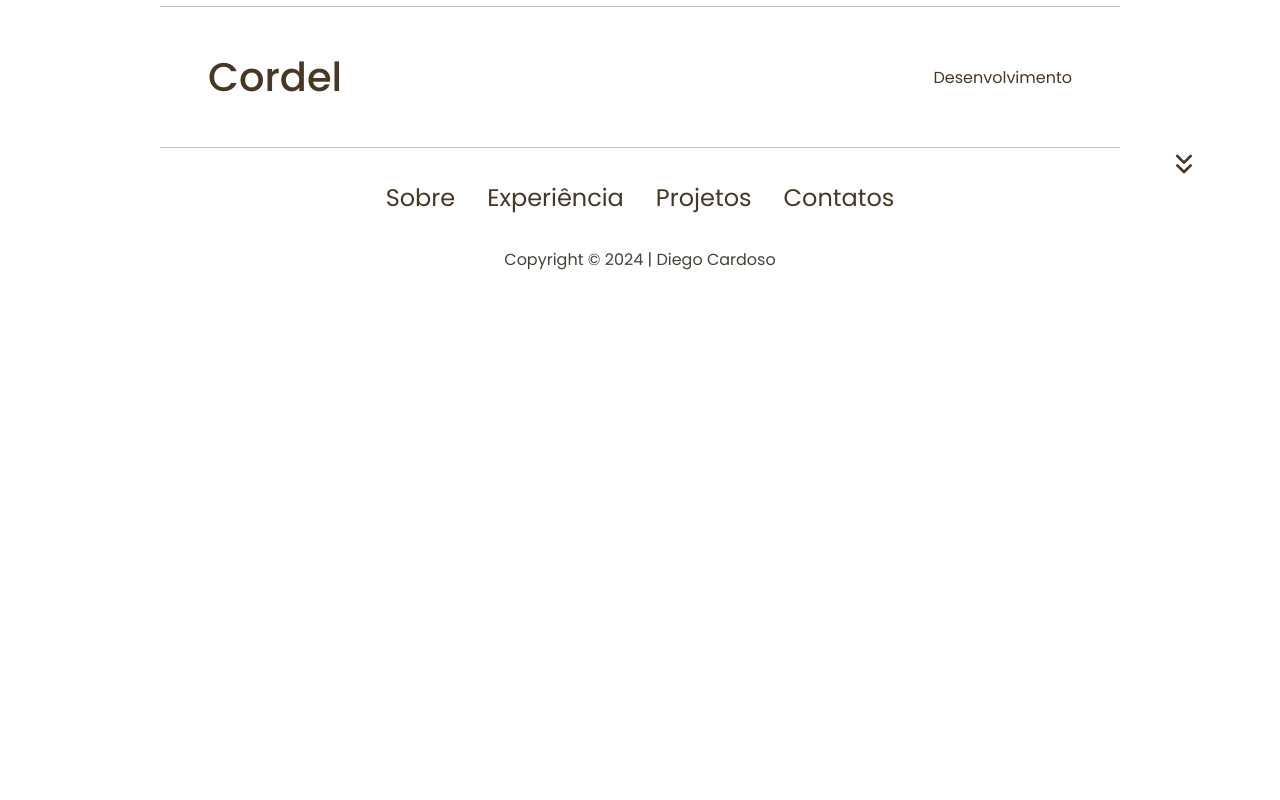
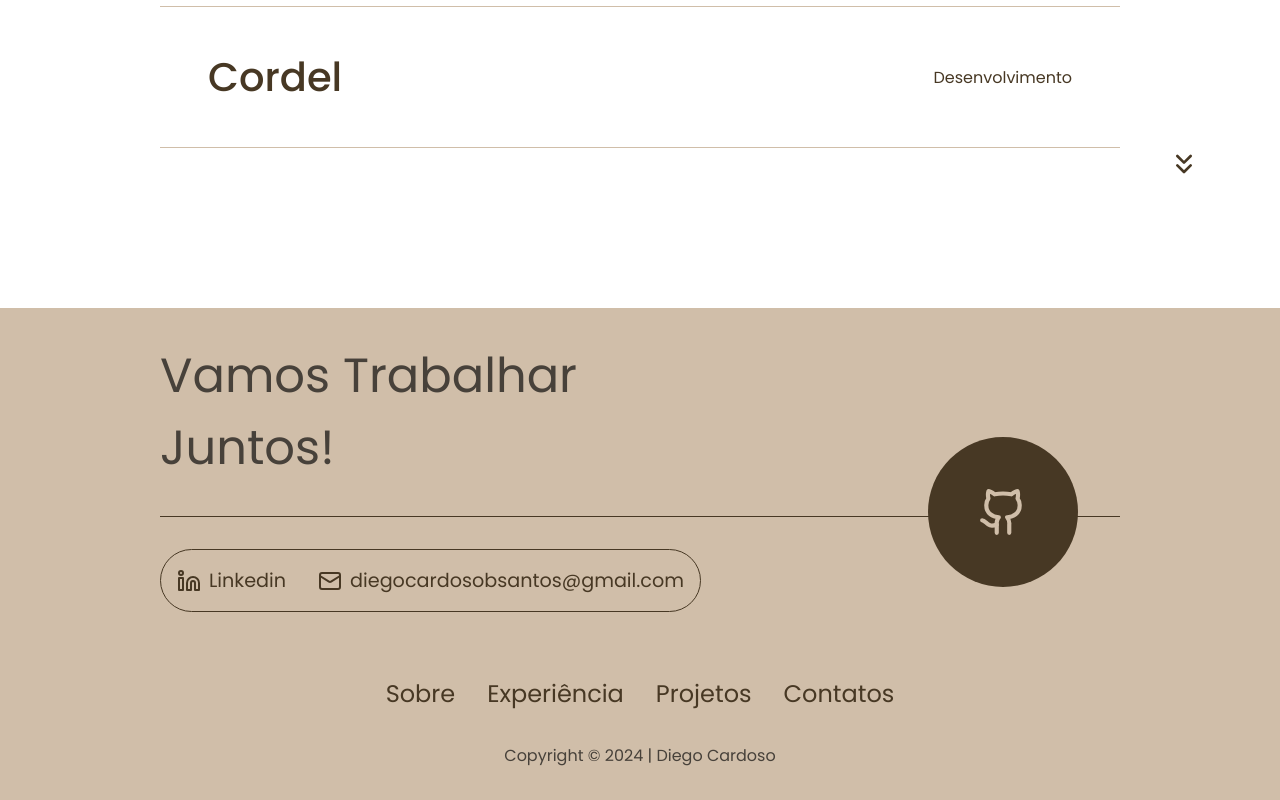
Before and after one commit to diegoCBorba/portfolio, a React (Vite) app: page / in a window 1280 px wide. Shown: the part 1951-2751 px from the top of the page. Before the commit the page ends 2287 px from the top, so only its background shows below. Built offline with nearby package versions, Linux system fonts and the light colour scheme.

Commit message:
footer concluído

```diff
--- a/src/App.tsx
+++ b/src/App.tsx
@@ -12,8 +12,8 @@ export function App() {
       <About/>
       <Projects/>
       <ProjectSlider/>
+      <Contact/>
       <Footer/>
-      {/* /* <Contact/> */}
     </>
   )
 }
--- a/src/components/About/About.tsx
+++ b/src/components/About/About.tsx
@@ -24,7 +24,7 @@ export function About(){
             </a>
           </div>
           <div className="section-about">
-            <p className="section__text__p2">Sou um programador com experiência em desenvolvimento web e análise de dados, estou preparado para agregar em equipes de desenvolvimento de software. Minha abordagem se concentra em oferecer soluções eficazes e estratégias orientadas a resultados  de forma consistente e inovadora.</p>
+            <p className="section__text__p2">Sou um estudante de Engenharia da Computação com experiência em desenvolvimento web e análise de dados, estou preparado para agregar em equipes de desenvolvimento de software. Minha abordagem se concentra em oferecer soluções eficazes e estratégias orientadas a resultados  de forma consistente e inovadora.</p>
             <div>
               <a href={cv} target="__blank" className="btn">Download CV</a>
             </div>
--- a/src/components/Contact/Contact.css
+++ b/src/components/Contact/Contact.css
@@ -1,50 +1,130 @@
-#contact{
-  display: flex;
-  justify-content: center;
-  flex-direction: column;
-  height: 70vh;
+#contacts{
+  background-color: var(--color2);
+  margin-top: 10rem;
 }
 
-.contact-info-upper-container{
-  display: flex;
-  justify-content: center;
-  border-radius: 2rem;
-  border: 0.1rem solid var(--color3);
-  margin: 2rem auto;
-  padding: 0.5rem;
+.title-contact{
+  padding-bottom: 2rem;
+
+  font-size: 3rem;
+  font-weight: 400;
 }
 
-.contact-info-container{
+.top-section{
+  display: flex;
+  justify-content: space-between;
+  border-bottom: 1px solid var(--color1);
+
+  position: relative;
+}
+
+.funny-button{
+  position: absolute;
+  top: 55%;
+  left: 80%;
+}
+
+.funny-button a{
+  height: 150px;
+  width: 150px;
+  border-radius: 50%;
+
+  background-color: var(--color1);
   display: flex;
   align-items: center;
   justify-content: center;
-  gap: 0.5rem;
-  margin: 0.5rem;
 }
 
-.contact-info-container p{
-  font-size: larger;
+.funny-button svg{
+  color: var(--color2);
+  height: 50px;
+  width: 50px;
 }
 
-.contact-icon svg{
-  cursor: default;
+.container-buttons-contact{
+  display: flex;
+  gap: 2rem;
+
+  width: fit-content;
+
+  margin-top: 2rem;
+  padding: 1rem;
+
+  border: 1px solid var(--color1);
+  border-radius: 5rem;
+
+  font-size: 1.2rem;
 }
 
-@media screen and (max-width: 600px){
-  #contact{
-    height: 40vh;
+.button-contact a{
+  display: flex;
+  align-items: center;
+  gap: 0.5rem;
+}
+
+.button-contact:hover svg{
+  animation: shake 0.5s;
+}
+
+@media screen and (max-width: 1000px){
+  .title-contact{
+    font-size: 2rem;
   }
 
-  .contact-info-upper-container{
-    flex-wrap: wrap;
+  .funny-button{
+    top: 40%;
+    left: 80%;
   }
 
-  .contact-info-container{
-    margin: 0.2rem;
+  .container-buttons-contact{
+    font-size: 2vw;
+  }
+}
+
+@media screen and (max-width: 630px){
+  .funny-button{
+    position: absolute;
+    top: 60%;
+    left: 80%;
   }
 
-  .contact-info-container p,
-  .nav-links lia a{
-    font-size: 1rem;
+  .funny-button a{
+    height: 100px;
+    width: 100px;
+  }
+
+  .funny-button svg{
+    color: var(--color2);
+    height: 40px;
+    width: 40px;
+  }
+
+  .container-buttons-contact{
+    border: none;
+  }
+
+  .container-buttons-contact span{
+    display: none;
+  }
+
+  .button-contact{
+    border: 1px solid var(--color1);
+    border-radius: 50%;
+    padding: 0.7rem;
+  }
+
+  .button-contact:hover{
+    transition: 0.3s;
+    background-color: var(--color1);
+  }
+  .button-contact:hover svg{
+    color: var(--color2);
   }
 }
+
+@media screen and (max-width: 406px){
+  .funny-button{
+    top: 70%;
+    left: 80%;
+  }
+}
--- a/src/components/Contact/Contact.tsx
+++ b/src/components/Contact/Contact.tsx
@@ -1,23 +1,50 @@
-import "./Contact.css"
-import { ContactInfo } from "../utils/ContactInfo"
+import { motion } from "framer-motion";
+import "./Contact.css";
 
-export function Contact(){
-  return(
-    <section id="contact">
-      <p className="section__text__p1">Entre em</p>
-      <h1 className="title">Contato</h1>
-      <div className="contact-info-upper-container">
-        <ContactInfo
-        title="diegocardosobsantos@gmail.com"
-        src="mailto:diegocardosobsantos@gmail.com">
-          <svg xmlns="http://www.w3.org/2000/svg" width="24" height="24" viewBox="0 0 24 24" fill="none" stroke="currentColor" strokeWidth="2" strokeLinecap="round" strokeLinejoin="round" className="lucide lucide-mail"><rect width="20" height="16" x="2" y="4" rx="2"/><path d="m22 7-8.97 5.7a1.94 1.94 0 0 1-2.06 0L2 7"/></svg>
-        </ContactInfo>
-        <ContactInfo
-        title="Linkedin"
-        src="https://www.linkedin.com/in/diego-cardoso-15a624220/">
-          <svg xmlns="http://www.w3.org/2000/svg" width="24" height="24" viewBox="0 0 24 24" fill="none" stroke="currentColor" strokeWidth="2" strokeLinecap="round" strokeLinejoin="round" className="lucide lucide-linkedin"><path d="M16 8a6 6 0 0 1 6 6v7h-4v-7a2 2 0 0 0-2-2 2 2 0 0 0-2 2v7h-4v-7a6 6 0 0 1 6-6z"/><rect width="4" height="12" x="2" y="9"/><circle cx="4" cy="4" r="2"/></svg>
-        </ContactInfo>
+export function Contact() {
+  return (
+    <section id="contacts">
+      <div className="container-section">
+        <div className="top-section">
+          <h1 className="title-contact">Vamos Trabalhar <br/> Juntos!</h1>
+          <FunnyButton />
+        </div>
+        <div className="container-buttons-contact">
+          <div className="button-contact">
+            <a href="" className="nav-a">
+              <svg xmlns="http://www.w3.org/2000/svg" width="24" height="24" viewBox="0 0 24 24" fill="none" stroke="currentColor" strokeWidth="2" strokeLinecap="round" strokeLinejoin="round" className="lucide lucide-linkedin"><path d="M16 8a6 6 0 0 1 6 6v7h-4v-7a2 2 0 0 0-2-2 2 2 0 0 0-2 2v7h-4v-7a6 6 0 0 1 6-6z"/><rect width="4" height="12" x="2" y="9"/><circle cx="4" cy="4" r="2"/></svg>
+              <span>Linkedin</span>
+            </a>
+          </div>
+          <div className="button-contact">
+            <a href="" className="nav-a">
+              <svg xmlns="http://www.w3.org/2000/svg" width="24" height="24" viewBox="0 0 24 24" fill="none" stroke="currentColor" strokeWidth="2" strokeLinecap="round" strokeLinejoin="round" className="lucide lucide-mail"><rect width="20" height="16" x="2" y="4" rx="2"/><path d="m22 7-8.97 5.7a1.94 1.94 0 0 1-2.06 0L2 7"/></svg>
+              <span>diegocardosobsantos@gmail.com</span>
+            </a>
+          </div>
+        </div>
       </div>
     </section>
-  )
+  );
 }
+
+function FunnyButton() {
+  return (
+      <motion.div
+        whileHover={{
+          scale: 1.1
+        }}
+        whileTap={{
+          scale: 0.9
+        }}
+        transition={{
+          duration: 0.2
+        }}
+        className="funny-button"
+      >
+      <a href="https://github.com/diegoCBorba" target="_blank">
+        <svg xmlns="http://www.w3.org/2000/svg" width="24" height="24" viewBox="0 0 24 24" fill="none" stroke="currentColor" strokeWidth="2" strokeLinecap="round" strokeLinejoin="round" className="lucide lucide-github"><path d="M15 22v-4a4.8 4.8 0 0 0-1-3.5c3 0 6-2 6-5.5.08-1.25-.27-2.48-1-3.5.28-1.15.28-2.35 0-3.5 0 0-1 0-3 1.5-2.64-.5-5.36-.5-8 0C6 2 5 2 5 2c-.3 1.15-.3 2.35 0 3.5A5.403 5.403 0 0 0 4 9c0 3.5 3 5.5 6 5.5-.39.49-.68 1.05-.85 1.65-.17.6-.22 1.23-.15 1.85v4"/><path d="M9 18c-4.51 2-5-2-7-2"/></svg>
+      </a>
+    </motion.div>
+  );
+}
--- a/src/components/Footer/Footer.css
+++ b/src/components/Footer/Footer.css
@@ -1,6 +1,6 @@
 footer{
-  margin: 0 rem;
-  padding-bottom: 4rem;
+  padding: 2rem 0;
+  background-color: var(--color2);
 }
 
 footer p{
--- a/src/components/HamburgerNav/HamburguerNav.tsx
+++ b/src/components/HamburgerNav/HamburguerNav.tsx
@@ -25,7 +25,7 @@ export function HamburgerNav(){
           <li><a className="nav-a" href="#about">Sobre</a></li>
           <li><a className="nav-a" href="#experience">Experiência</a></li>
           <li><a className="nav-a" href="#projects">Projetos</a></li>
-          <li><a className="nav-a" href="#contact">Contatos</a></li>
+          <li><a className="nav-a" href="#contacts">Contatos</a></li>
         </div>
       </div>
     </nav>
--- a/src/components/Projects/ProjectsSlider.tsx
+++ b/src/components/Projects/ProjectsSlider.tsx
@@ -1,15 +1,13 @@
-import { Arrow } from "../utils/Arrow";
 import { SubTitle } from "../utils/SubTitle";
 import { CarouselProject } from "../utils/table-project/Carousel";
 
 export function ProjectSlider(){
   return(
-    <section id="projects" className="project-mobile">
+    <section id="projects-mobile" className="project-mobile">
       <div className="container-section">
         <SubTitle>Sobre Meus</SubTitle>
         <h1 className='title'>Projetos</h1>
         <CarouselProject/>
-        <Arrow src="#contacts"/>
       </div>
     </section>
   )
--- a/src/components/utils/NavLinks.tsx
+++ b/src/components/utils/NavLinks.tsx
@@ -5,7 +5,7 @@ export function NavLinks(){
         <li><a className="nav-a" href="#about">Sobre</a></li>
         <li><a className="nav-a" href="#experience">Experiência</a></li>
         <li><a className="nav-a" href="#projects">Projetos</a></li>
-        <li><a className="nav-a" href="#contact">Contatos</a></li>
+        <li><a className="nav-a" href="#contacts">Contatos</a></li>
       </ul>
     </div>
   )
```
Also changed, not shown: src/components/Footer/Footer.tsx (+4 -4 lines), src/components/utils/ContactInfo.tsx (deleted, +0 -16 lines).
